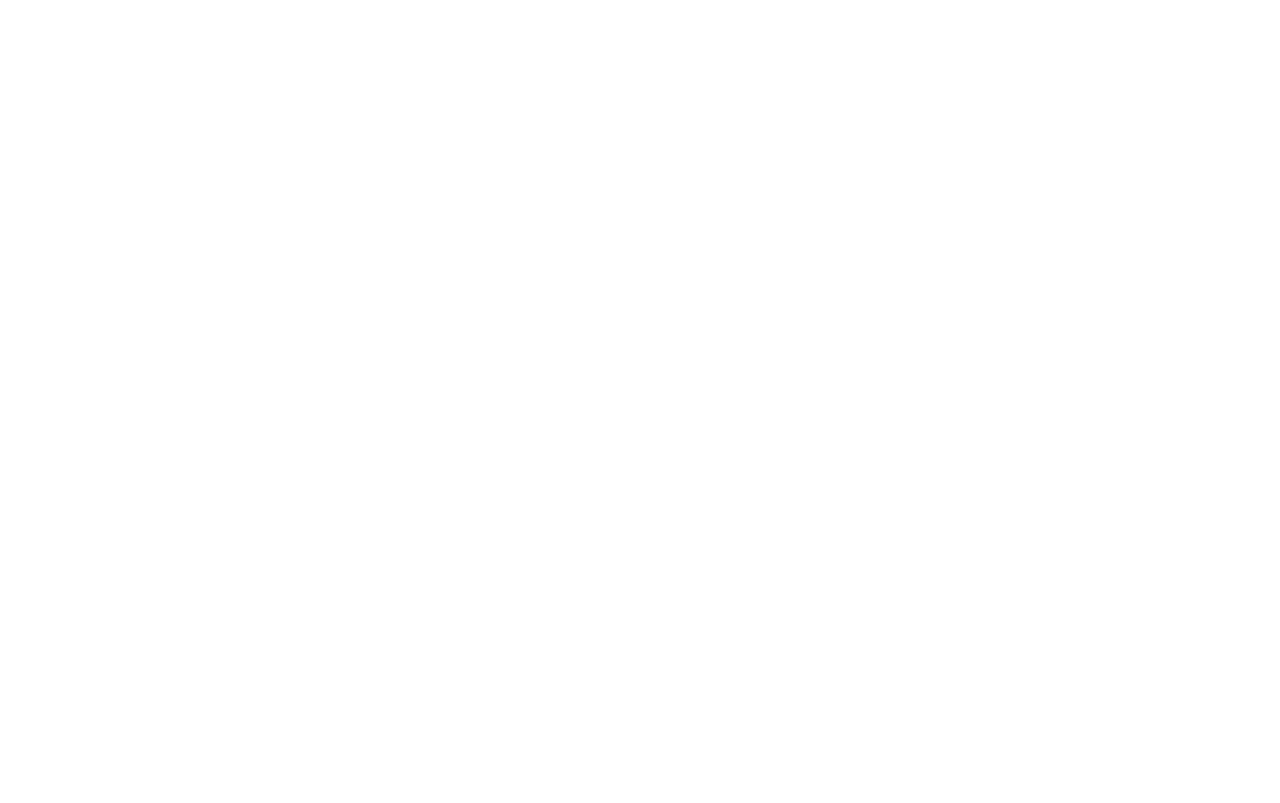
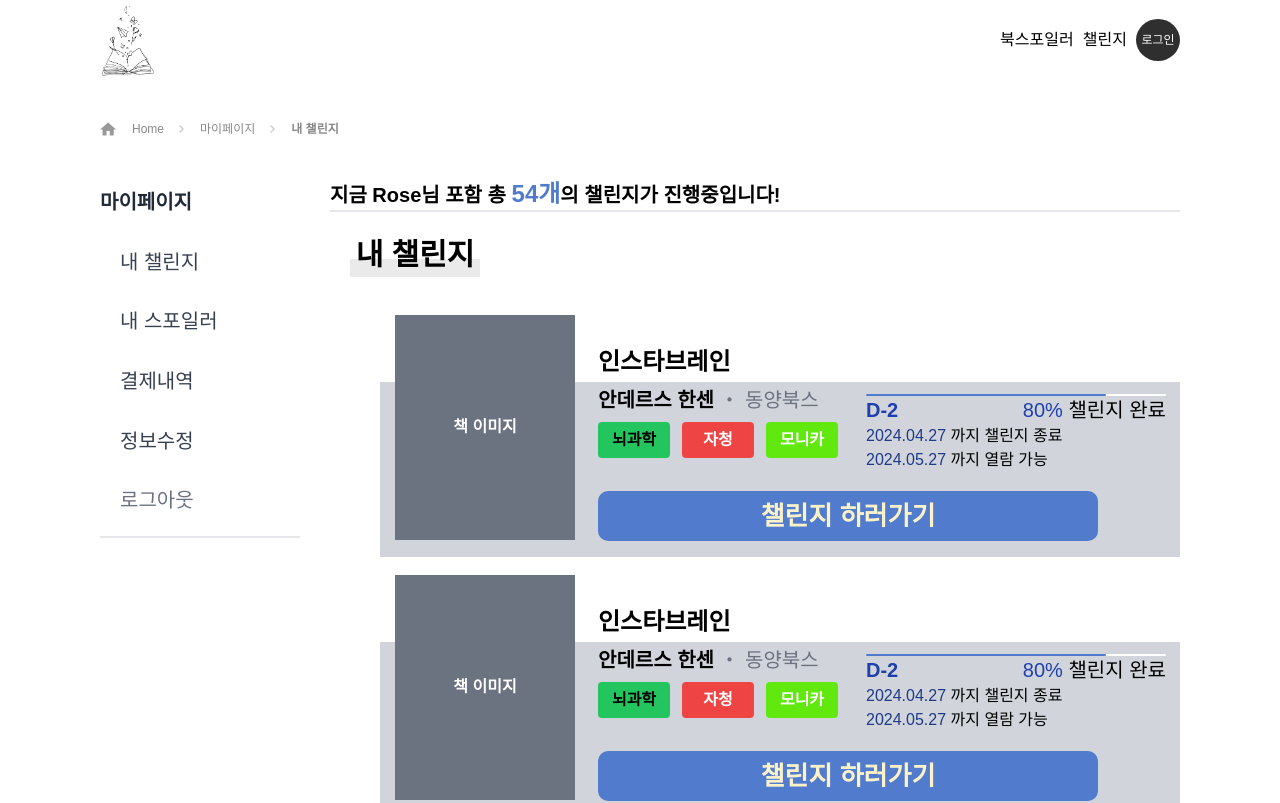
Before and after one commit to OZ-Coding-School/oz_02_collabo-004, a React (Vite) app: page /mychallenge in a window 1280 px wide. Before the commit this address had no page. Shown: the top 803 px of the page. Built offline with nearby package versions, Linux system fonts and the light colour scheme; a web font is replaced by a local one.

Commit message:
feat: MyChallengePage ui

```diff
--- a/src/App.jsx
+++ b/src/App.jsx
@@ -8,6 +8,8 @@ import {
   StyleGuide,
   ChallengeActionPage,
   MyPaymentListPage,
+  MyChallengePage,
+  MyBookSpoilerPage,
 } from './pages';
 
 function App() {
@@ -21,6 +23,8 @@ function App() {
         <Route path="/bookspoilerdetail" element={<BookSpoilerDetailPage />} />
         <Route path="/challengeaction" element={<ChallengeActionPage />} />
         <Route path="/mypaymentlist" element={<MyPaymentListPage />} />
+        <Route path="/mychallenge" element={<MyChallengePage />} />
+        <Route path="/mybookspoiler" element={<MyBookSpoilerPage />} />
       </Route>
     </Routes>
   );
--- a/src/pages/MyPage/MyChallengePage.jsx
+++ b/src/pages/MyPage/MyChallengePage.jsx
@@ -1,7 +1,51 @@
+import Location from '../../components/@common/Location';
+import MyChallengeStatus from '../../components/MyChallengeStatus';
+import MyPageSidebar from '../../components/MyPageSidebar';
+
 const MyChallengePage = () => {
   return (
-    <div>MyChallengePage</div>
-  )
-}
+    <div className="w-full flex justify-center pt-[80px]">
+      <div className="flex flex-col md justify-start pt-10 pb-20">
+        <Location
+          number={3}
+          link1="/"
+          link2="/mychallenge"
+          depth1="Home"
+          depth2="마이페이지"
+          linkLast="/mychallenge"
+          depthLast="내 챌린지"
+        />
 
-export default MyChallengePage
+        <div className="flex justify-between w-full pt-10">
+          <div className="">
+            <MyPageSidebar />
+          </div>
+          <div className="flex flex-col items-end w-[850px]">
+            <div className="w-full">
+              <p className="text-xl font-semibold">
+                지금 Rose님 포함 총&nbsp;
+                <span className="text-secondary text-2xl font-extrabold">
+                  54개
+                </span>
+                의 챌린지가 진행중입니다!
+              </p>
+              <hr className="border border-solid" />
+              <div className="py-5 ml-5 w-[130px]">
+                <p className="flex items-center justify-center font30 font800 w-full textHighlight">
+                  내 챌린지
+                </p>
+              </div>
+            </div>
+            <div className="flex flex-col items-end">
+              <MyChallengeStatus />
+              <MyChallengeStatus />
+              <MyChallengeStatus />
+            </div>
+          </div>
+        </div>
+      </div>
+    </div>
+  );
+};
+
+export default MyChallengePage;
```
